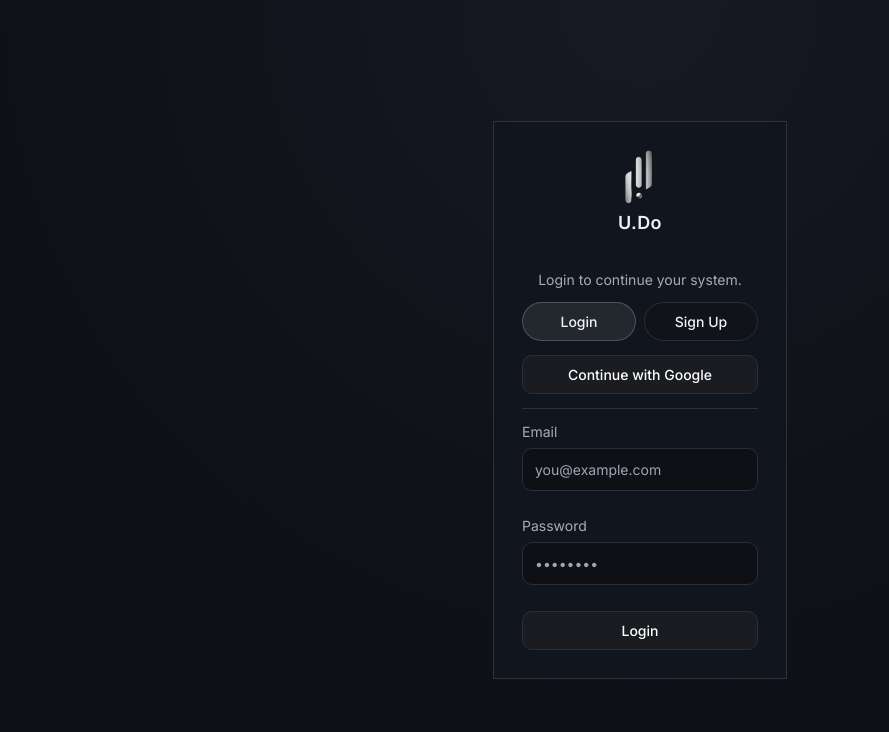
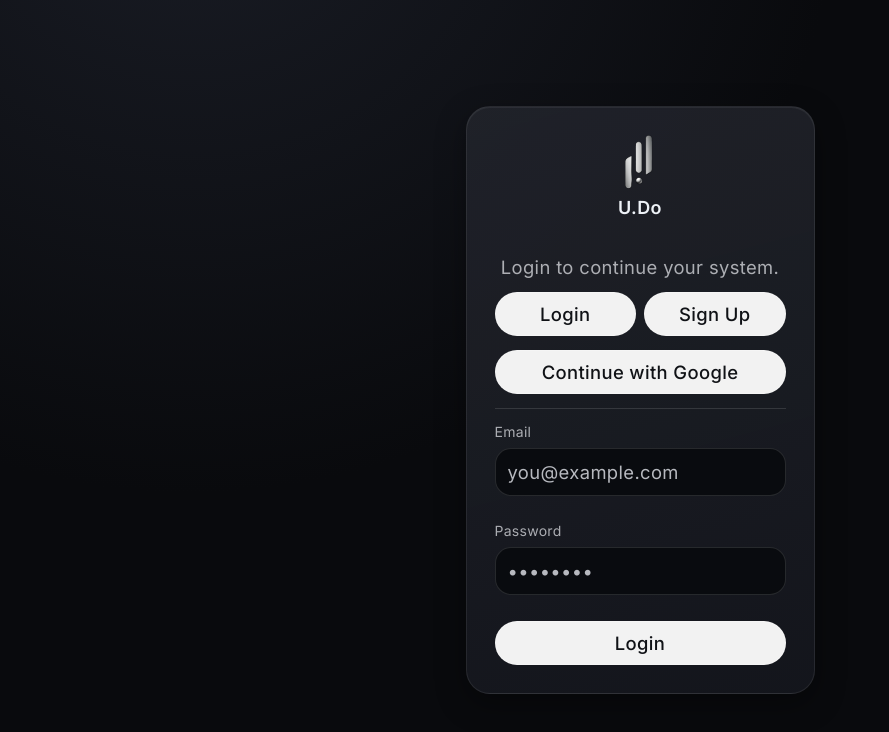
Before and after one commit to kalosproo/u-do, a React (Vite) app: page /login in a window 1280 px wide. Shown: the top 732 px of the page, without its empty margins (0-889 px from the left). Built offline with nearby package versions, Linux system fonts and the light colour scheme; no server answers.

Commit message:
Apply battery-style dark UI theme across app

```diff
--- a/src/components/AIAssistant.jsx
+++ b/src/components/AIAssistant.jsx
@@ -175,7 +175,7 @@ function AIAssistant() {
   return (
     <>
       <button type="button" className="assistant-launch-btn" onClick={() => setIsOpen(true)}>
-        Open AI Assistant
+        OpenAI Assistant
       </button>
 
       {isOpen ? (
--- a/src/index.css
+++ b/src/index.css
@@ -2378,3 +2378,152 @@ body {
     padding: 14px;
   }
 }
+
+/* =========================
+   2026-03 BATTERY-GURU UI REFRESH
+========================= */
+:root {
+  --bg: #090a0d;
+  --surface: #17181d;
+  --surface-2: #1d1f25;
+  --text: #f4f4f4;
+  --text-muted: #b7b9bf;
+  --border: rgba(255, 255, 255, 0.08);
+  --primary: #f4f4f4;
+}
+
+body {
+  background: radial-gradient(circle at 15% -20%, #1a1d26 0%, #090a0d 45%);
+  color: var(--text);
+}
+
+* {
+  font-family: "Patrick Hand", "Inter", sans-serif;
+  letter-spacing: 0.02em;
+}
+
+.sidebar,
+.login-card,
+.glass-panel,
+.wire-card,
+.card,
+.summary-card,
+.kanban-column,
+.task-card,
+.habit-card,
+.habit-stats-card,
+.finance-header,
+.finance-summary,
+.recent-transactions,
+.category-breakdown,
+.add-transaction,
+.assistant-popup {
+  background: linear-gradient(165deg, rgba(34, 36, 44, 0.88), rgba(21, 23, 29, 0.92)) !important;
+  border: 1px solid var(--border) !important;
+  border-radius: 24px !important;
+  box-shadow: inset 0 1px 0 rgba(255, 255, 255, 0.06), 0 10px 30px rgba(0, 0, 0, 0.35);
+}
+
+.main-content,
+.dashboard-page,
+.tasks-page,
+.planner-page,
+.habits-page,
+.finance-page {
+  background: transparent;
+  color: var(--text);
+}
+
+h1,
+h2,
+h3,
+h4,
+.page-title,
+.dashboard-header-block h1 {
+  font-weight: 400;
+  letter-spacing: 0.03em;
+}
+
+p,
+span,
+small,
+label,
+li,
+input,
+textarea,
+select,
+button {
+  font-size: 1.15rem;
+}
+
+button,
+.filter-pill,
+.login-primary,
+.login-google,
+.assistant-launch-btn,
+.task-actions-row button,
+.transaction-type-toggle button {
+  border-radius: 999px !important;
+  border: 1px solid rgba(255, 255, 255, 0.2) !important;
+  background: #f2f2f2 !important;
+  color: #101216 !important;
+  font-weight: 500;
+}
+
+button:hover,
+.filter-pill:hover,
+.login-primary:hover,
+.login-google:hover,
+.assistant-launch-btn:hover {
+  transform: translateY(-1px);
+  box-shadow: 0 8px 20px rgba(255, 255, 255, 0.12);
+}
+
+input,
+textarea,
+select,
+.inline-input,
+.assistant-input {
+  background: rgba(8, 10, 14, 0.9) !important;
+  border: 1px solid rgba(255, 255, 255, 0.12) !important;
+  color: #f4f4f4 !important;
+  border-radius: 16px !important;
+}
+
+.nav-links a,
+.logout-btn,
+.profile-email,
+.muted-line,
+.assistant-muted,
+.assistant-status,
+.text-muted {
+  color: var(--text-muted) !important;
+}
+
+.nav-links a.active {
+  background: rgba(255, 255, 255, 0.11) !important;
+  color: #ffffff !important;
+  border-radius: 14px;
+}
+
+.wire-progress,
+.progress-track {
+  background: rgba(255, 255, 255, 0.1) !important;
+  border-radius: 999px;
+}
+
+.wire-progress span,
+.progress-track span {
+  background: #f4f4f4 !important;
+}
+
+.kanban-task,
+.transaction-item,
+.category-row,
+.line-row,
+.habit-line-row {
+  background: rgba(255, 255, 255, 0.03);
+  border: 1px solid rgba(255, 255, 255, 0.08);
+  border-radius: 16px;
+  padding: 10px 12px;
+}
```
